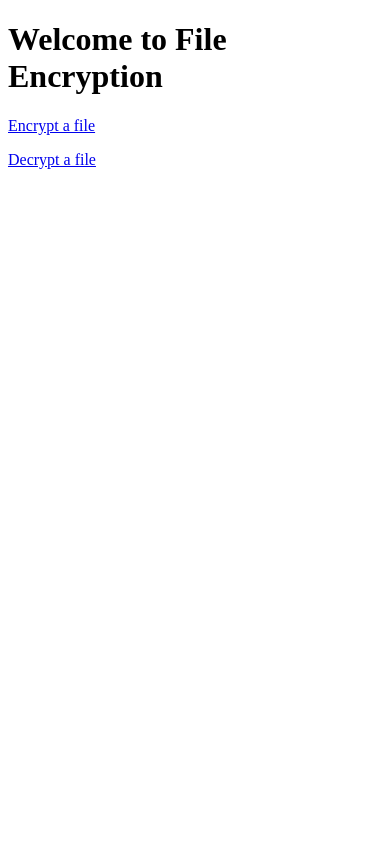
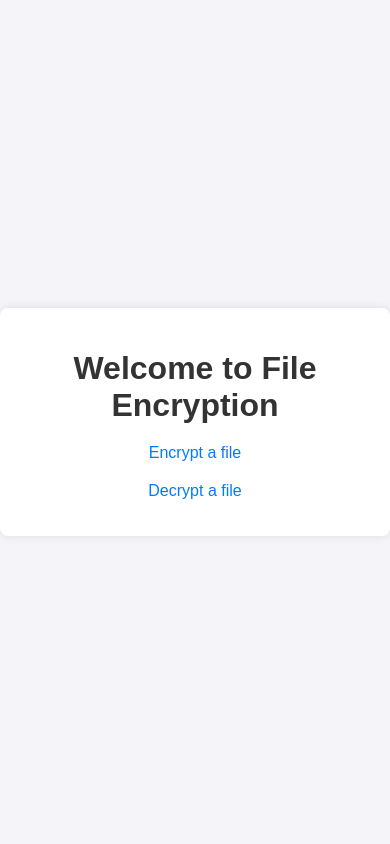
Before and after one commit to FunnyDigital/Cryptography-AES, a Flask app: page / in a window 390 px wide. Run offline with Flask 3, Linux system fonts and the light colour scheme.

Commit message:
build complete push to design
editing

```diff
--- /dev/null
+++ b/static/styles.css
@@ -0,0 +1,68 @@
+body {
+    font-family: Arial, sans-serif;
+    display: flex;
+    justify-content: center;
+    align-items: center;
+    min-height: 100vh;
+    margin: 0;
+    background-color: #f4f4f9;
+}
+
+.container {
+    text-align: center;
+    background: #fff;
+    padding: 20px;
+    border-radius: 8px;
+    box-shadow: 0 0 10px rgba(0, 0, 0, 0.1);
+}
+
+h1 {
+    color: #333;
+    margin-bottom: 20px;
+}
+
+form {
+    display: flex;
+    flex-direction: column;
+    align-items: center;
+}
+
+label, input {
+    margin: 10px 0;
+    width: 100%;
+}
+
+input[type="file"], input[type="password"], input[type="submit"] {
+    padding: 10px;
+    border: 1px solid #ccc;
+    border-radius: 4px;
+    box-sizing: border-box;
+}
+
+input[type="submit"] {
+    background-color: #007bff;
+    color: white;
+    cursor: pointer;
+    width: auto;
+}
+
+input[type="submit"]:hover {
+    background-color: #0056b3;
+}
+
+a {
+    display: block;
+    margin-top: 20px;
+    color: #007bff;
+    text-decoration: none;
+}
+
+a:hover {
+    text-decoration: underline;
+}
+
+@media (max-width: 600px) {
+    .container {
+        width: 90%;
+    }
+}
--- a/templates/decrypt.html
+++ b/templates/decrypt.html
@@ -4,18 +4,19 @@
     <meta charset="UTF-8">
     <meta name="viewport" content="width=device-width, initial-scale=1.0">
     <title>Decrypt a File</title>
+    <link rel="stylesheet" href="{{ url_for('static', filename='styles.css') }}">
 </head>
 <body>
+    <div class="container">
         <h1>Decrypt a File</h1>
         <form action="/decrypt" method="post" enctype="multipart/form-data">
             <label for="file">Choose file to decrypt:</label>
             <input type="file" name="file" id="file" required>
-        <br>
             <label for="password">Enter password:</label>
             <input type="password" name="password" id="password" required>
-        <br>
             <input type="submit" value="Decrypt">
         </form>
         <p><a href="/">Back to Home</a></p>
+    </div>
 </body>
 </html>
--- a/templates/encrypt.html
+++ b/templates/encrypt.html
@@ -4,18 +4,19 @@
     <meta charset="UTF-8">
     <meta name="viewport" content="width=device-width, initial-scale=1.0">
     <title>Encrypt a File</title>
+    <link rel="stylesheet" href="{{ url_for('static', filename='styles.css') }}">
 </head>
 <body>
+    <div class="container">
         <h1>Encrypt a File</h1>
         <form action="/encrypt" method="post" enctype="multipart/form-data">
             <label for="file">Choose file to encrypt:</label>
             <input type="file" name="file" id="file" required>
-        <br>
             <label for="password">Enter password:</label>
             <input type="password" name="password" id="password" required>
-        <br>
             <input type="submit" value="Encrypt">
         </form>
         <p><a href="/">Back to Home</a></p>
+    </div>
 </body>
 </html>
--- a/templates/index.html
+++ b/templates/index.html
@@ -4,10 +4,13 @@
     <meta charset="UTF-8">
     <meta name="viewport" content="width=device-width, initial-scale=1.0">
     <title>File Encryption</title>
+    <link rel="stylesheet" href="{{ url_for('static', filename='styles.css') }}">
 </head>
 <body>
-    <h1>Welcome to File Encryption</h1>
-    <p><a href="/encrypt">Encrypt a file</a></p>
-    <p><a href="/decrypt">Decrypt a file</a></p>
+    <div class="container">
+        <h1>Welcome to File Encryption</h1>
+        <p><a href="/encrypt">Encrypt a file</a></p>
+        <p><a href="/decrypt">Decrypt a file</a></p>
+    </div>
 </body>
 </html>
```
Also changed, not shown: 1 other file. Lines whose indentation alone changed are shown as unchanged.
